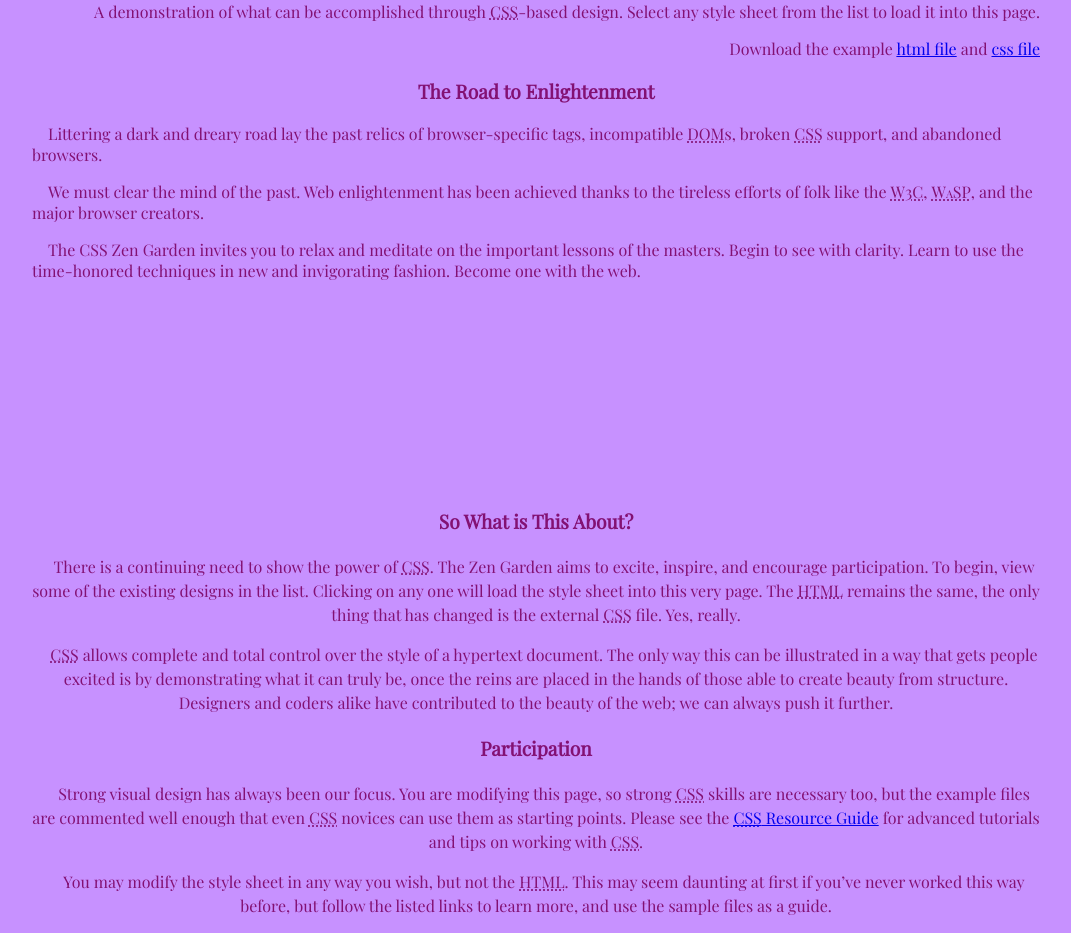
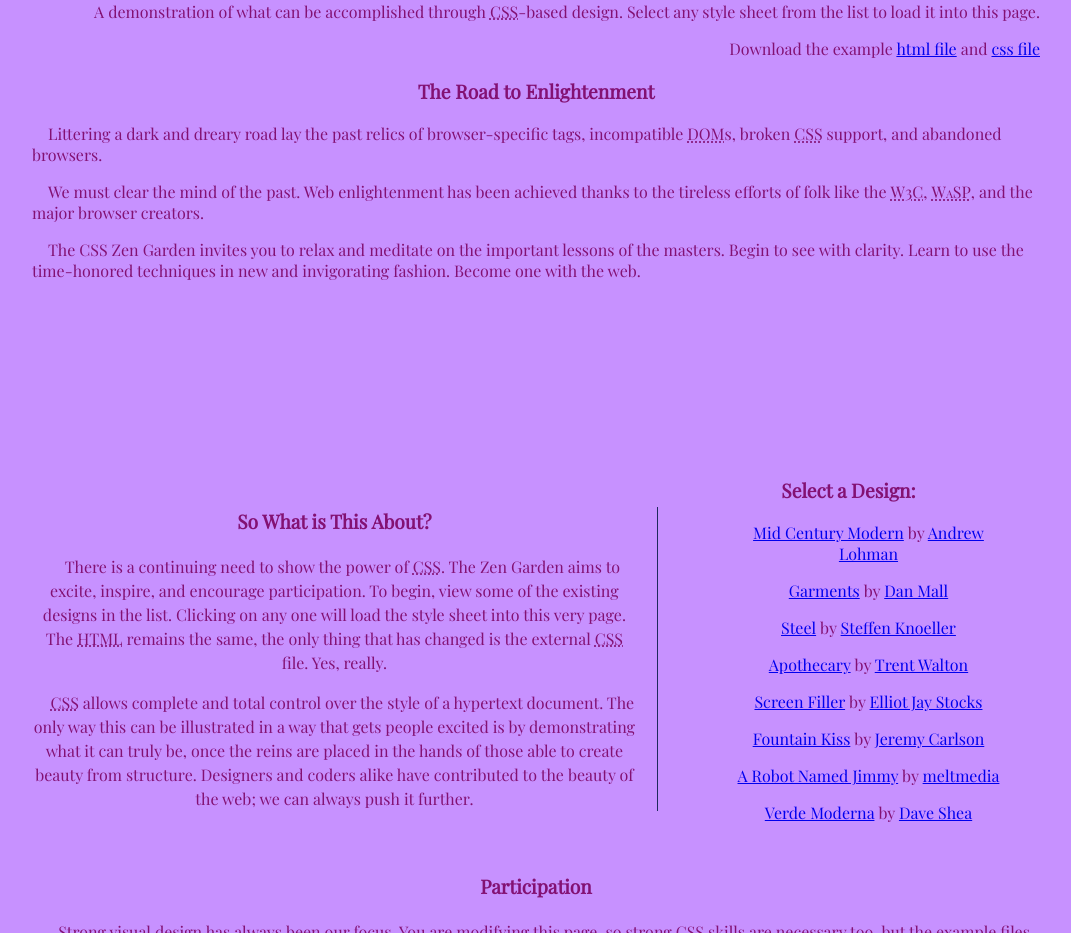
Before and after one commit to thete59/Programa-o-Web, a plain HTML site: page Css Zen Garden/index.html in a window 1280 px wide. Shown: the part 70-1003 px from the top of the page, without its empty margins (104-1175 px from the left). Drawn offline with nearby package versions, Linux system fonts and the light colour scheme; a web font is replaced by a local one.

Commit message:
Update style.css
Adição do exercício de posicionamento

```diff
--- a/Css Zen Garden/style.css
+++ b/Css Zen Garden/style.css
@@ -25,7 +25,7 @@ header{
     background-color: #5F005F;
     text-align: center;
 }
-header h1{color:rgb(255, 102, 253);
+header h1{color:rgb(213, 0, 210);
 display: inline;
 padding-right:  1em;
 }
@@ -75,3 +75,21 @@ aside ul li{
 }
 
 #design-archives{display: none;}
+
+.page-wrapper{position: relative;}
+.explanation{width: 60%;
+margin-right: 35%;
+border-right: solid 1px #1f295c ;
+padding-right:2%;}
+
+#design-selection{
+    position: absolute;
+    top: 520px;
+    left: 62%;
+    padding-left:1%;
+    padding-right:1%;
+
+}
+#zen-participation{
+    margin-top: 6%;
+}
```
